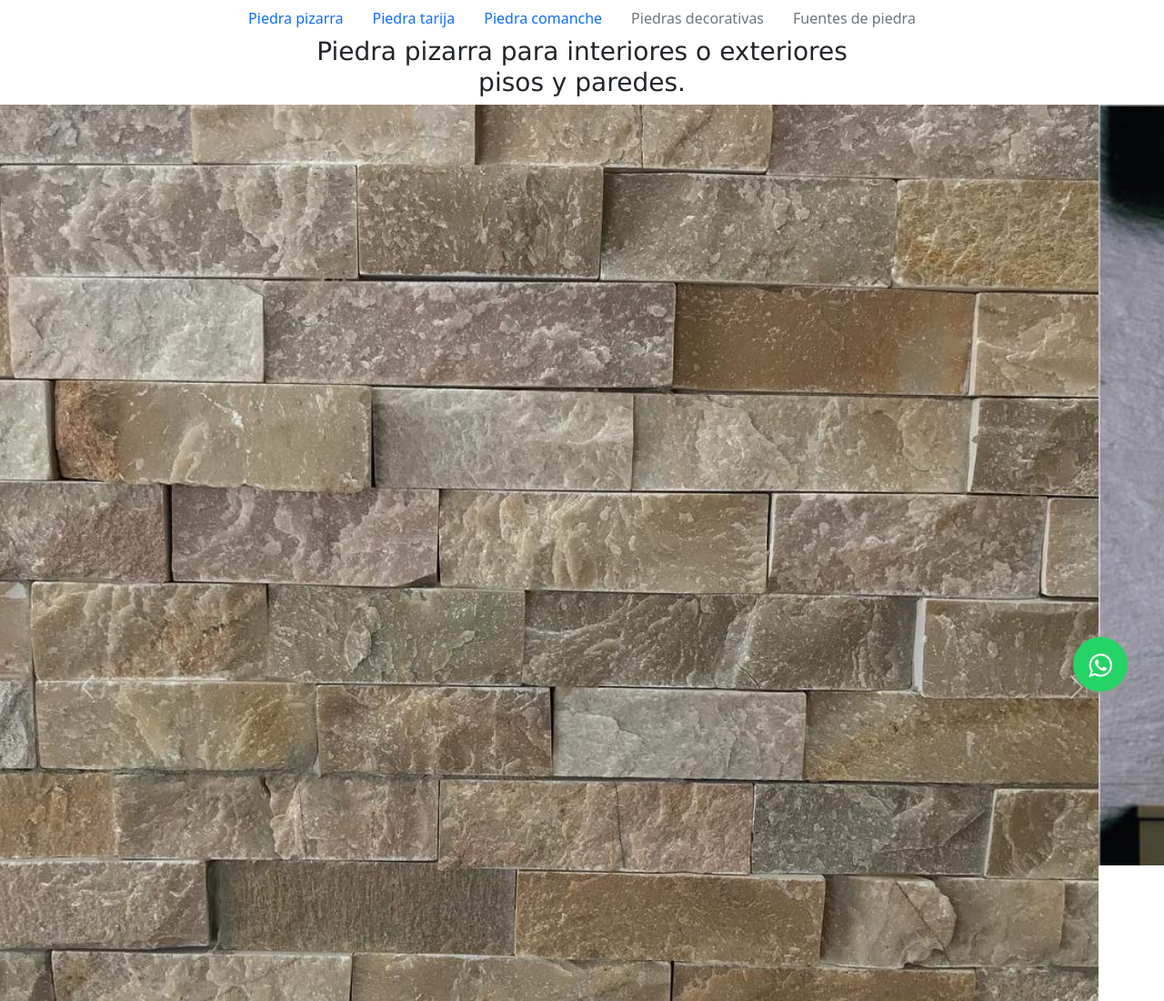
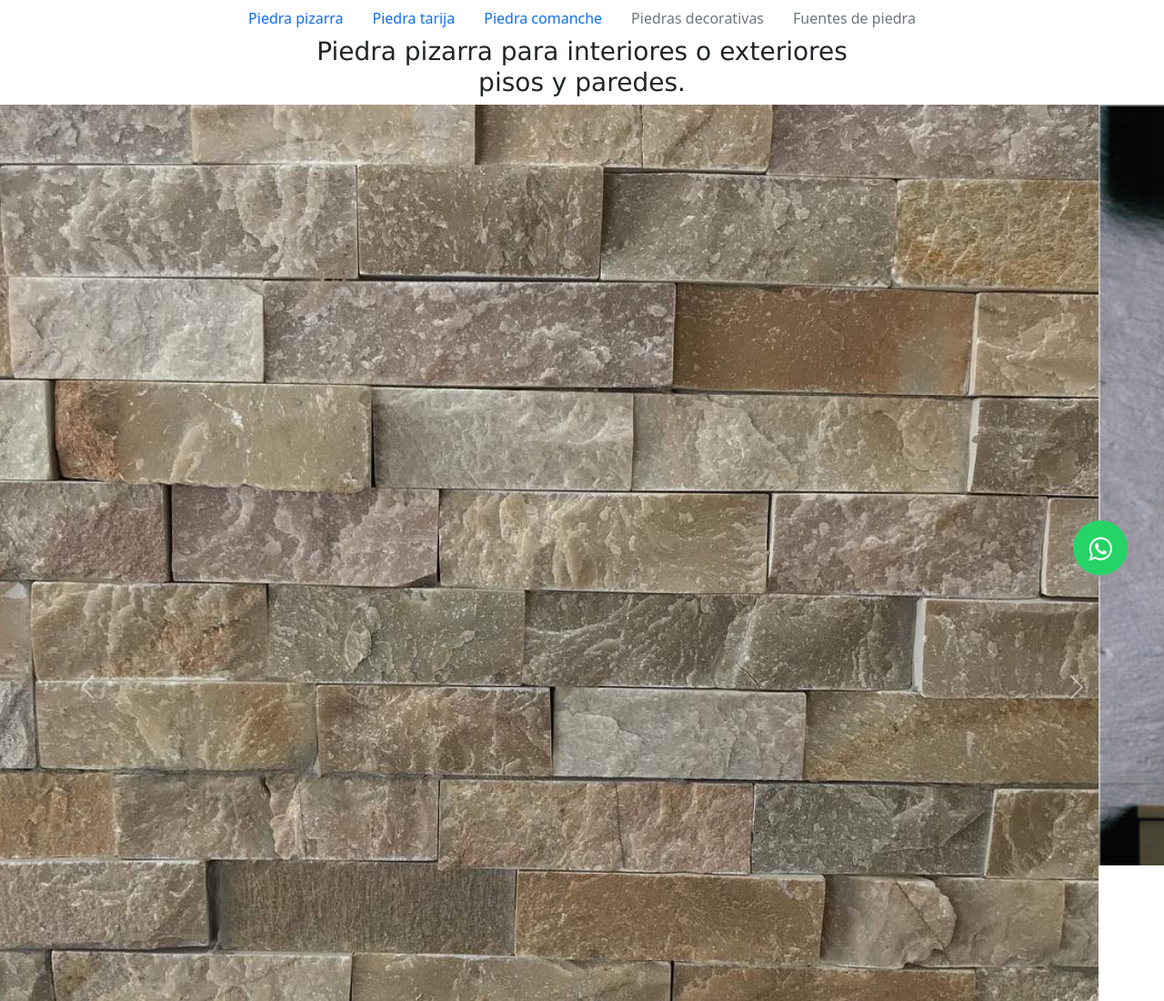
Before and after one commit to german1639647/piedra-1, a plain HTML site: page index.html in a window 1280 px wide. Shown: the top 1100 px of the page at 91% size. Drawn offline with nearby package versions, Linux system fonts and the light colour scheme.

Commit message:
Update index.html

```diff
--- a/index.html
+++ b/index.html
@@ -58,7 +58,7 @@
   </div>
 
   <link rel="stylesheet" href="https://maxcdn.bootstrapcdn.com/font-awesome/4.5.0/css/font-awesome.min.css">
-  <a href="https://api.whatsapp.com/send?phone=59168020490&text=Hola%20quisiera%20mas%20informacion%20por%20favor." class="float" target="_blank">
+  <a href="https://api.whatsapp.com/send?phone=59168020490&text=Hola%20quisiera%20mas%20informacion%20por%20favor." class="float" target="_blank" style="margin-bottom: 10%">
   <i class="fa fa-whatsapp my-float"></i>
   </a>
 <script src="https://cdn.jsdelivr.net/npm/bootstrap@5.1.1/dist/js/bootstrap.bundle.min.js" integrity="sha384-/bQdsTh/da6pkI1MST/rWKFNjaCP5gBSY4sEBT38Q/9RBh9AH40zEOg7Hlq2THRZ" crossorigin="anonymous"></script>
```
